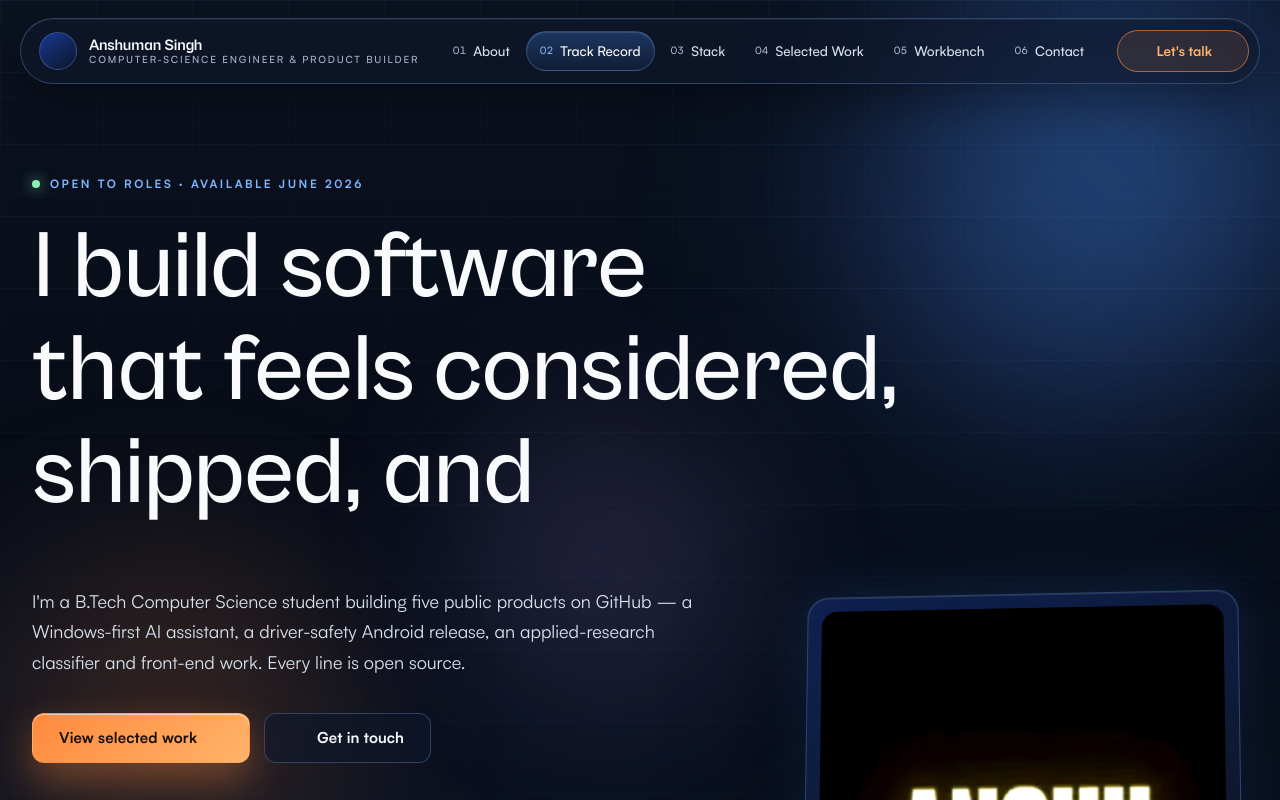
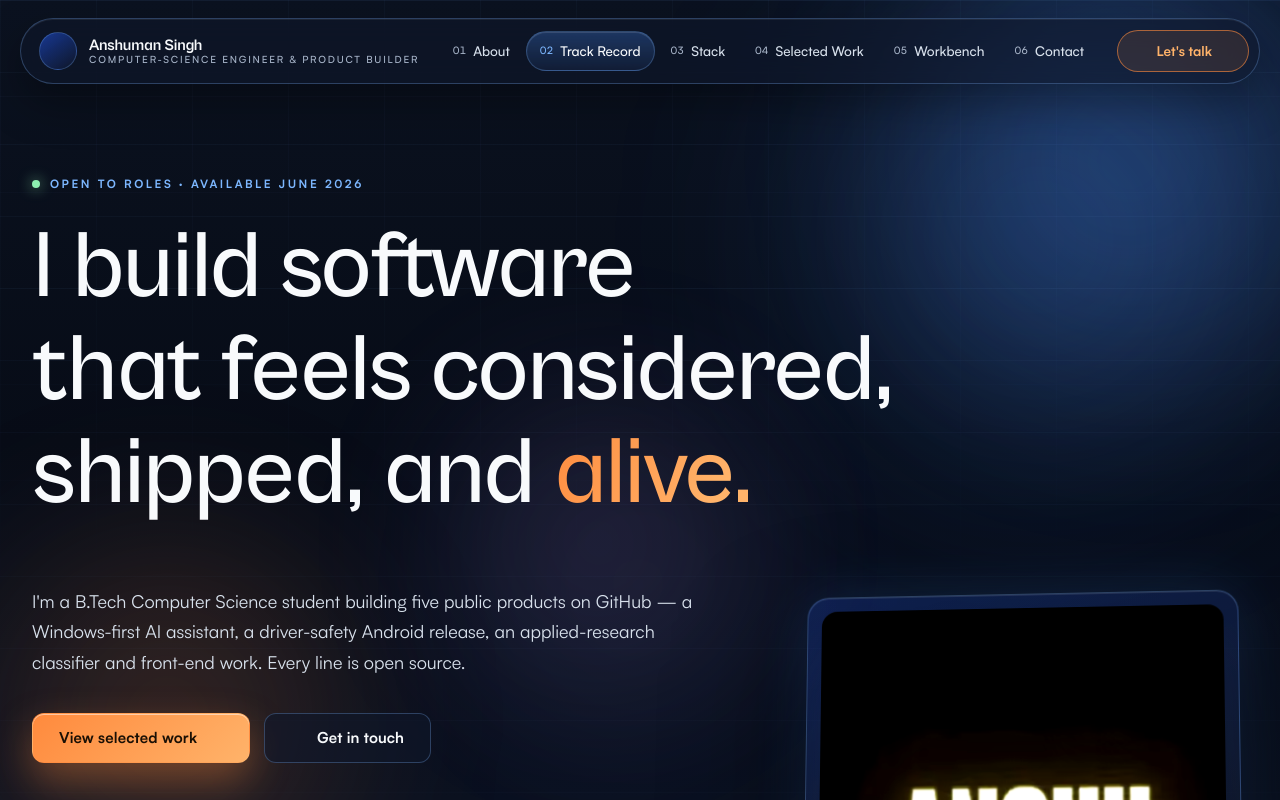
Before and after one commit to Anshuman791322/Anshuman791322.github.io, a Next.js app: page / in a window 1280 px wide. Shown: the top 800 px of the page. Built offline with nearby package versions, Linux system fonts and the light colour scheme; some icons are missing.

Commit message:
Render hero headline as static text

```diff
--- a/app/globals.css
+++ b/app/globals.css
@@ -695,8 +695,7 @@ p {
 
 .hero-line {
   display: block;
-  overflow-x: visible;
-  overflow-y: hidden;
+  overflow: visible;
   padding-bottom: 0.08em;
 }
 
--- a/components/sections/Hero.tsx
+++ b/components/sections/Hero.tsx
@@ -9,7 +9,6 @@ import {
 } from "iconsax-react";
 
 import { portfolio } from "@/data/portfolio";
-import { SplitText } from "@/components/ui/SplitText";
 import { ScrollReveal } from "@/components/ui/ScrollReveal";
 import { Magnet } from "@/components/ui/Magnet";
 import { AnimatedIcon } from "@/components/ui/AnimatedIcon";
@@ -35,15 +34,15 @@ export function Hero() {
 
         <h1 id="hero-title" className="hero-headline">
           <span className="hero-line">
-            <SplitText text="I build software" immediate delay={26} startDelay={120} />
+            I build software
           </span>
           <span className="hero-line">
-            <SplitText text="that feels considered," immediate delay={26} startDelay={420} />
+            that feels considered,
           </span>
           <span className="hero-line">
-            <SplitText text="shipped, and " immediate delay={26} startDelay={760} />
+            shipped, and{" "}
             <span className="accent-orange">
-              <SplitText text="alive." immediate delay={32} startDelay={1080} />
+              alive.
             </span>
           </span>
         </h1>
```
